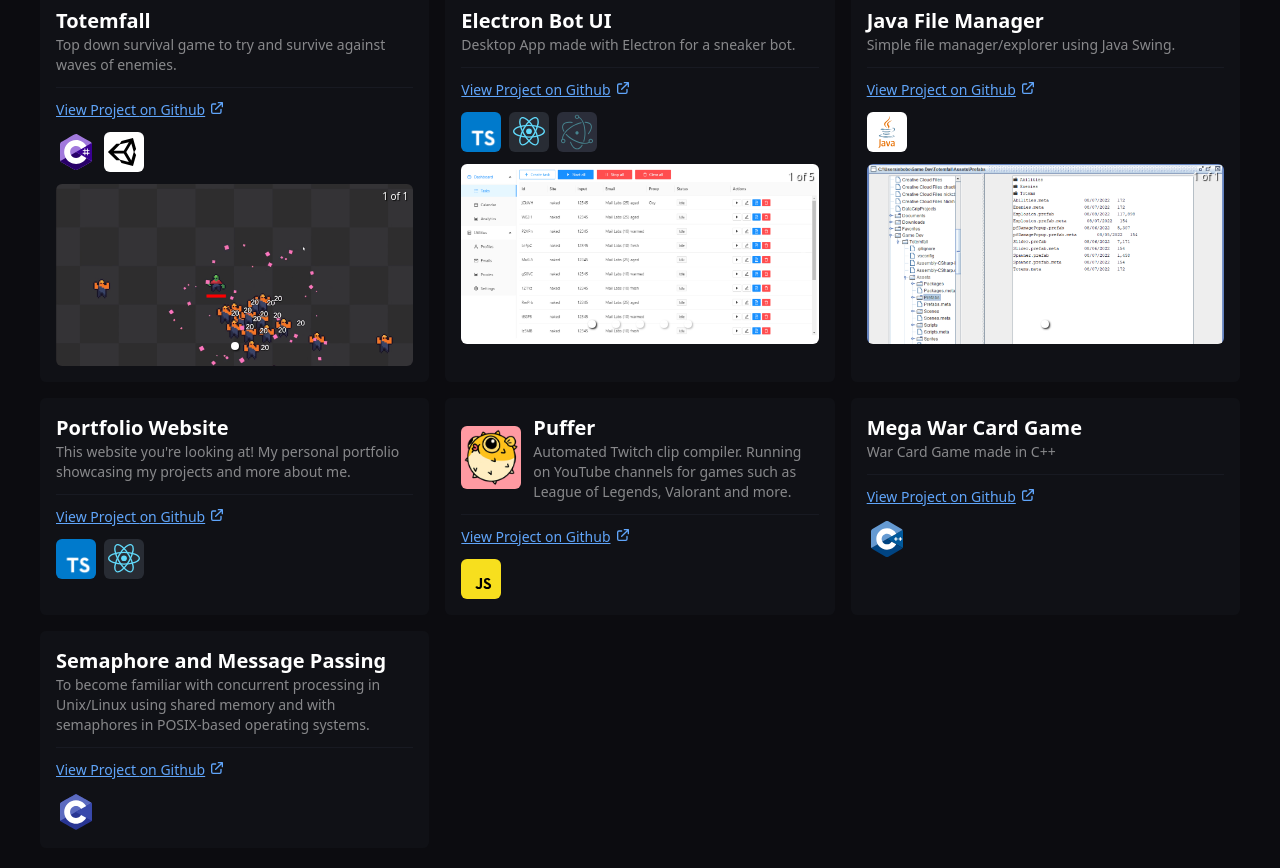
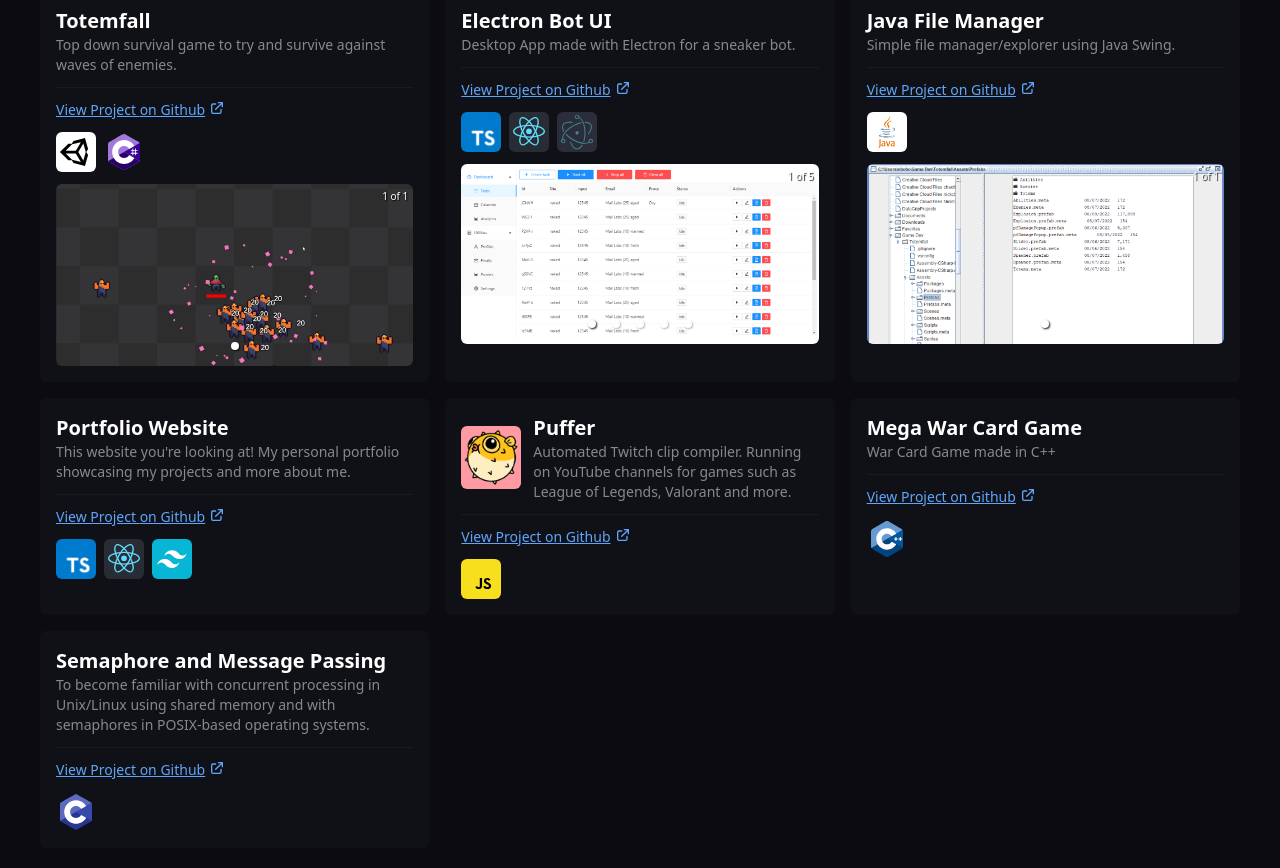
Before and after one commit to ImVispo/portfolio, a React (Create React App) app: page / in a window 1280 px wide. Shown: the part 960-1828 px from the top of the page. Built offline with nearby package versions, Linux system fonts and the light colour scheme; no server answers; what tailwindcss-font-inter would draw is missing.

Commit message:
:sparkles: Added technology to portfolio website

```diff
--- a/src/pages/Home.tsx
+++ b/src/pages/Home.tsx
@@ -184,11 +184,11 @@ const Projects = () => {
       images: ["/images/totemfall-1.png"],
       technologies: [
         {
-          icon: <CSharpIcon className="w-6 md:w-8" />,
+          color: "bg-[#fff]",
+          icon: <UnityIcon className="w-6 md:w-8 mr-1" />,
         },
         {
-          color: "bg-[#fff]",
-          icon: <UnityIcon className="w-6 md:w-8 mr-1" />,
+          icon: <CSharpIcon className="w-6 md:w-8" />,
         },
       ],
     },
@@ -243,6 +243,10 @@ const Projects = () => {
         {
           color: "bg-[#282C34]",
           icon: <ReactIcon className="w-6 md:w-8" />,
+        },
+        {
+          color: "bg-[#07B6D5]",
+          icon: <TailwindIcon className="w-6 md:w-8 fill-white" />,
         },
       ],
     },
```
